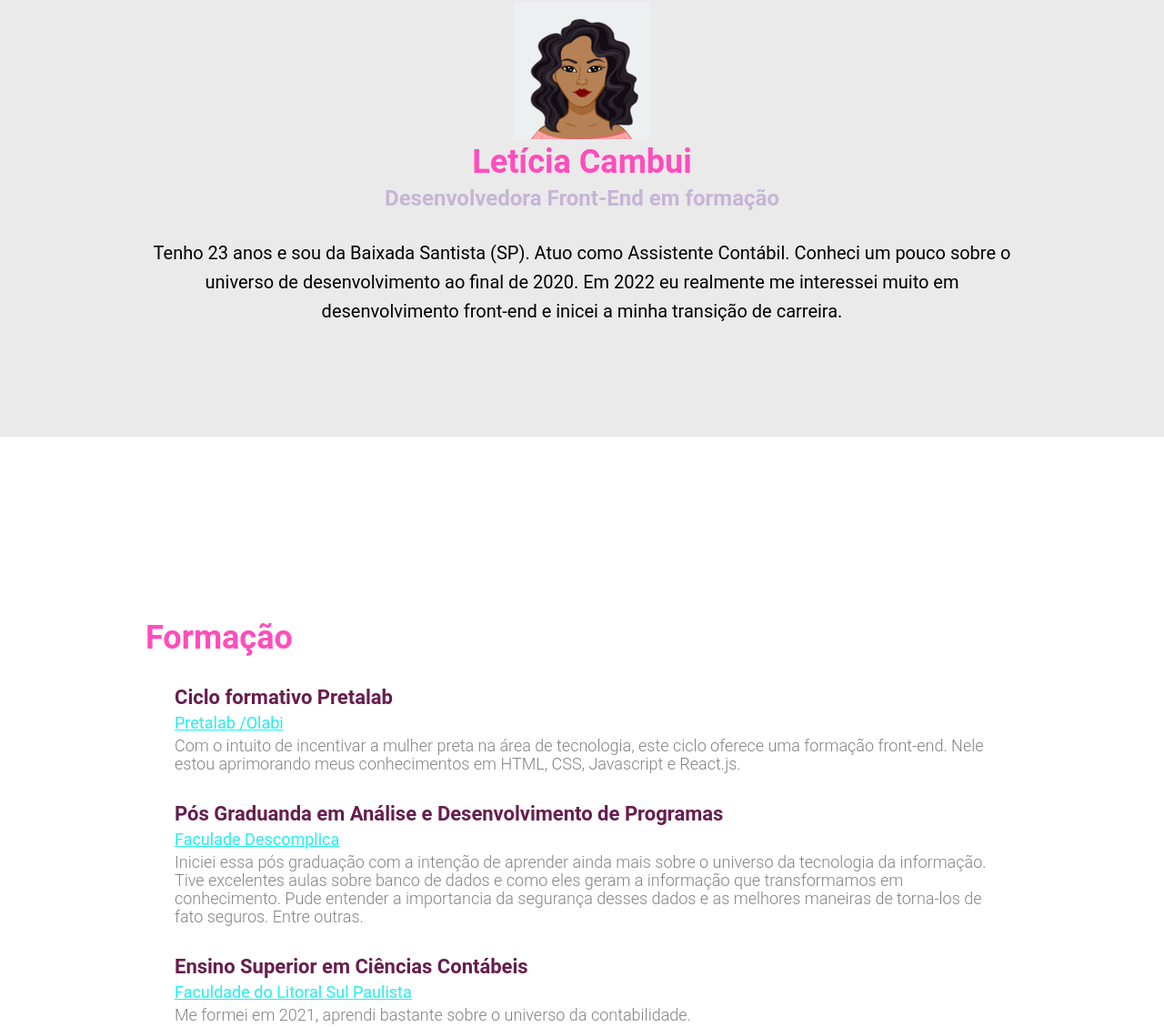
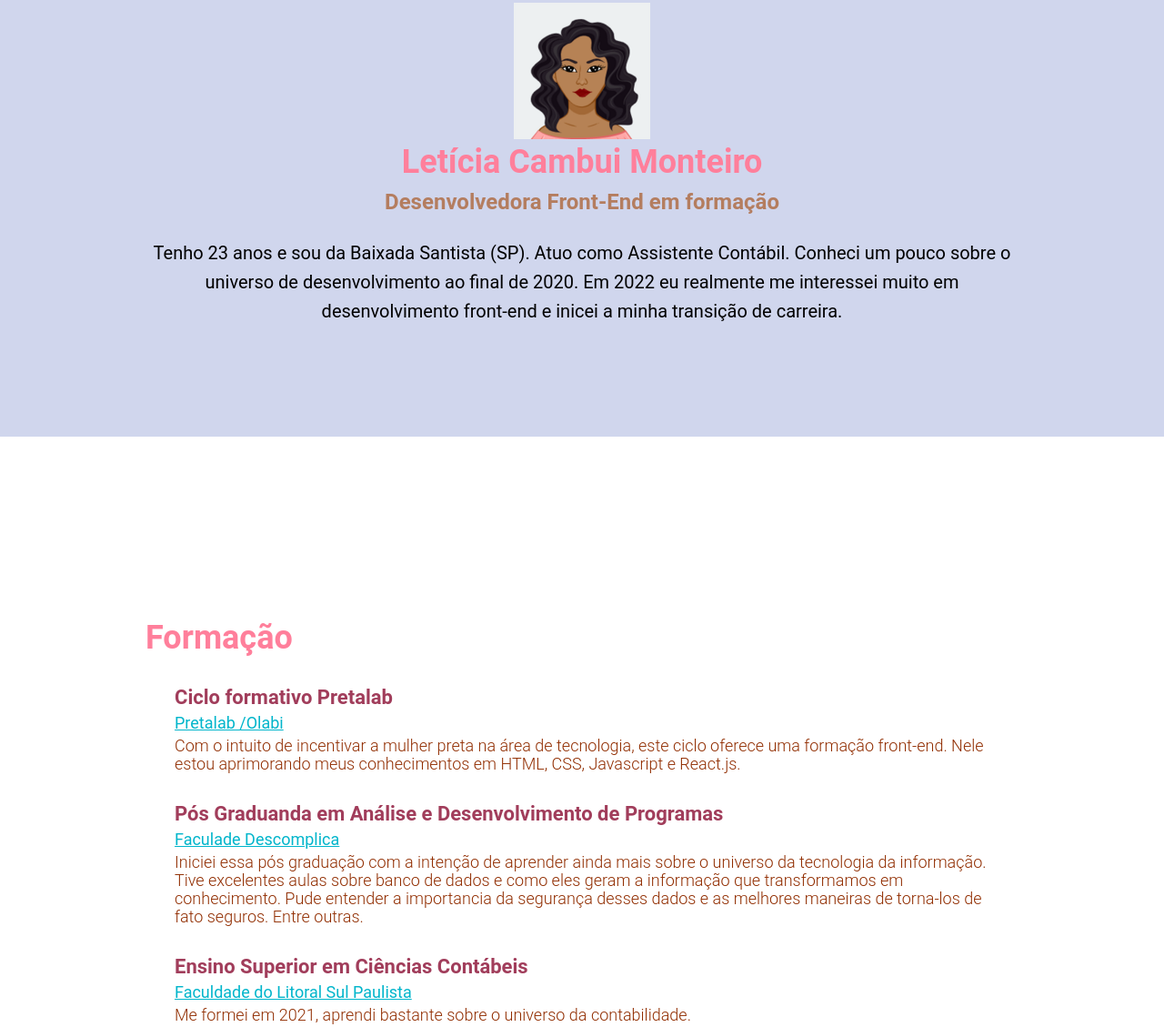
Before and after one commit to letcambui/pretaLab-protifolio, a plain HTML site: page index.html in a window 1280 px wide. Shown: the part 320-1449 px from the top of the page at 91% size. Drawn offline with Linux system fonts and the light colour scheme.

Commit message:
atualizacao

```diff
--- a/index.html
+++ b/index.html
@@ -34,7 +34,7 @@
                 <img src="img/avatar-1.png" alt=" icon garota negra cabelos escuros encaracolado no ombro">
             </div>
             <div>
-                <h1 class="nome-completo">Letícia Cambui</h1>
+                <h1 class="nome-completo">Letícia Cambui Monteiro</h1>
                 <h2 class="profissao">Desenvolvedora Front-End em formação</h2>
             </div>
             <div class="texto-sobre">
--- a/style.css
+++ b/style.css
@@ -23,7 +23,7 @@ li {
     padding: 8px;
     padding-bottom: 32px;
     padding-top: 32px;
-    background-color: #724796;
+    background-color: #541d36;
 
 
 }
@@ -49,7 +49,7 @@ li {
 .principal {
     height: 100vh;
     display: flex;
-    background-color: #EAEAEA;
+    background-color: #d0d6ed;
 
 }
 
@@ -76,16 +76,16 @@ li {
 }
 .nome-completo {
     font-size: 36px;
-    color: #ff4dbc;
+    color: #ff7f9b;
     font-weight: 700;
     height: 45px;
 
 }
 
 .profissao {
-    color: #c6b5d5;
+    color: #b47d5f;
     height: 60px;
-    line-height: 32px;
+    line-height: 40px;
 }
 
 .texto-sobre {
@@ -102,7 +102,7 @@ li {
 
 .topico-principal {
     font-size: 36px;
-    color: #ff4dbc
+    color: #ff7f9b;
 }
 
 .lista-item {
@@ -113,20 +113,20 @@ li {
 .lista-titulo {
     margin-bottom: 5px;
     font-size: 22px;
-    color: #661e4d;
+    color: #a13d5b;
     font-weight: 700;
 }
 
 .lista-local {
     font-size: 18px ;
-    color: #20f0ed;
+    color: #00b5cb;
 }
 
 .lista-descricao {
     font-size: 18px;
     margin-top: 5px;
     line-height: 20px;
-    color: #828282;
+    color: #912d00;
     font-weight: 300;
 
 }
@@ -144,7 +144,7 @@ li {
 }
 
 .wrapper-portifolio{
-    background-color: #EAEAEA;
+    background-color: #d0d6ed;
     display: flex;
     flex-direction: column;
 }
@@ -160,7 +160,7 @@ li {
 }
 
 .footer {
-    background-color: #724796;
+    background-color: #541d36;
     height: 550px;
     display: flex;
     align-items: center;
```
